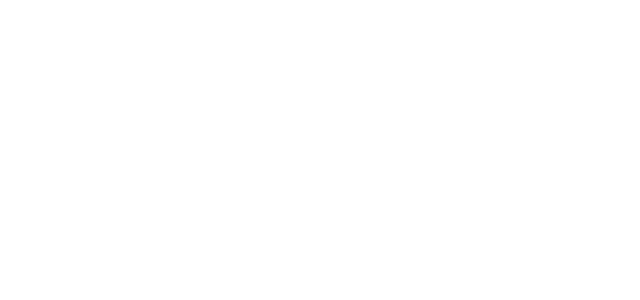
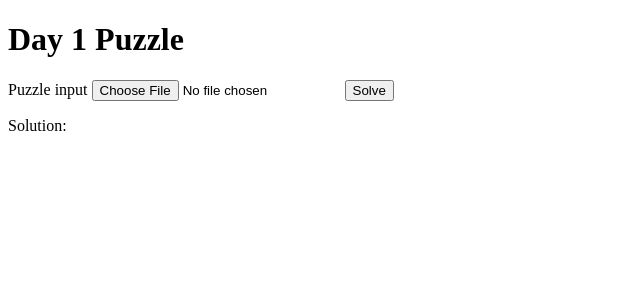
Before and after one commit to onlu174/advent-of-code-24, an Angular app: page / in a window 1280 px wide. Shown: the top 300 px of the page, without its empty margins (0-640 px from the left). Built offline with nearby package versions, Linux system fonts and the light colour scheme.

Commit message:
Creates base for puzzle component in AppComponent

```diff
--- a/src/app/app.component.html
+++ b/src/app/app.component.html
@@ -0,0 +1,8 @@
+<h1>Day 1 Puzzle</h1>
+<form (ngSubmit)="onFormSubmit()">
+  <label for="puzzleInput"> Puzzle input </label>
+  <input required id="puzzleInput" type="file" accept="text/plain" (change)="onFileInputChange($event)" />
+
+  <button type="submit">Solve</button>
+</form>
+<p>Solution: {{ puzzleSolution() }}</p>
--- a/src/app/app.component.ts
+++ b/src/app/app.component.ts
@@ -1,7 +1,50 @@
-import { Component } from '@angular/core';
+import { Component, signal } from '@angular/core';
+import { FormControl, FormsModule, ReactiveFormsModule, Validators } from '@angular/forms';
+import { solveDay1Puzzle } from './puzzle-solutions/day-1-puzzle-solution/day-1-puzzle-solution';
 
 @Component({
   selector: 'app-root',
   templateUrl: './app.component.html',
+  imports: [ReactiveFormsModule, FormsModule],
 })
-export class AppComponent {}
+export class AppComponent {
+  private readonly puzzleInputControl = new FormControl<File | null>(null, [Validators.required]);
+
+  puzzleSolution = signal<number | null>(null);
+
+  onFileInputChange(event: Event): void {
+    const input = event.target as HTMLInputElement | null;
+
+    if (input === null) {
+      throw new Error('Input Element is null');
+    }
+
+    const inputFiles = input.files;
+
+    if (inputFiles === null) {
+      throw new Error('Input Element FileList is null');
+    }
+
+    this.puzzleInputControl.setValue(inputFiles.item(0));
+  }
+
+  onFormSubmit(): void {
+    const puzzleInputFile = this.puzzleInputControl.value;
+
+    if (puzzleInputFile === null) return;
+
+    this.solvePuzzle(puzzleInputFile);
+  }
+
+  private solvePuzzle(puzzleInputFile: File): void {
+    const fileReader = new FileReader();
+
+    fileReader.onload = () => {
+      const puzzleInput = fileReader.result as string;
+      const puzzleSolution = solveDay1Puzzle(puzzleInput);
+
+      this.puzzleSolution.set(puzzleSolution);
+    };
+    fileReader.readAsText(puzzleInputFile);
+  }
+}
```
